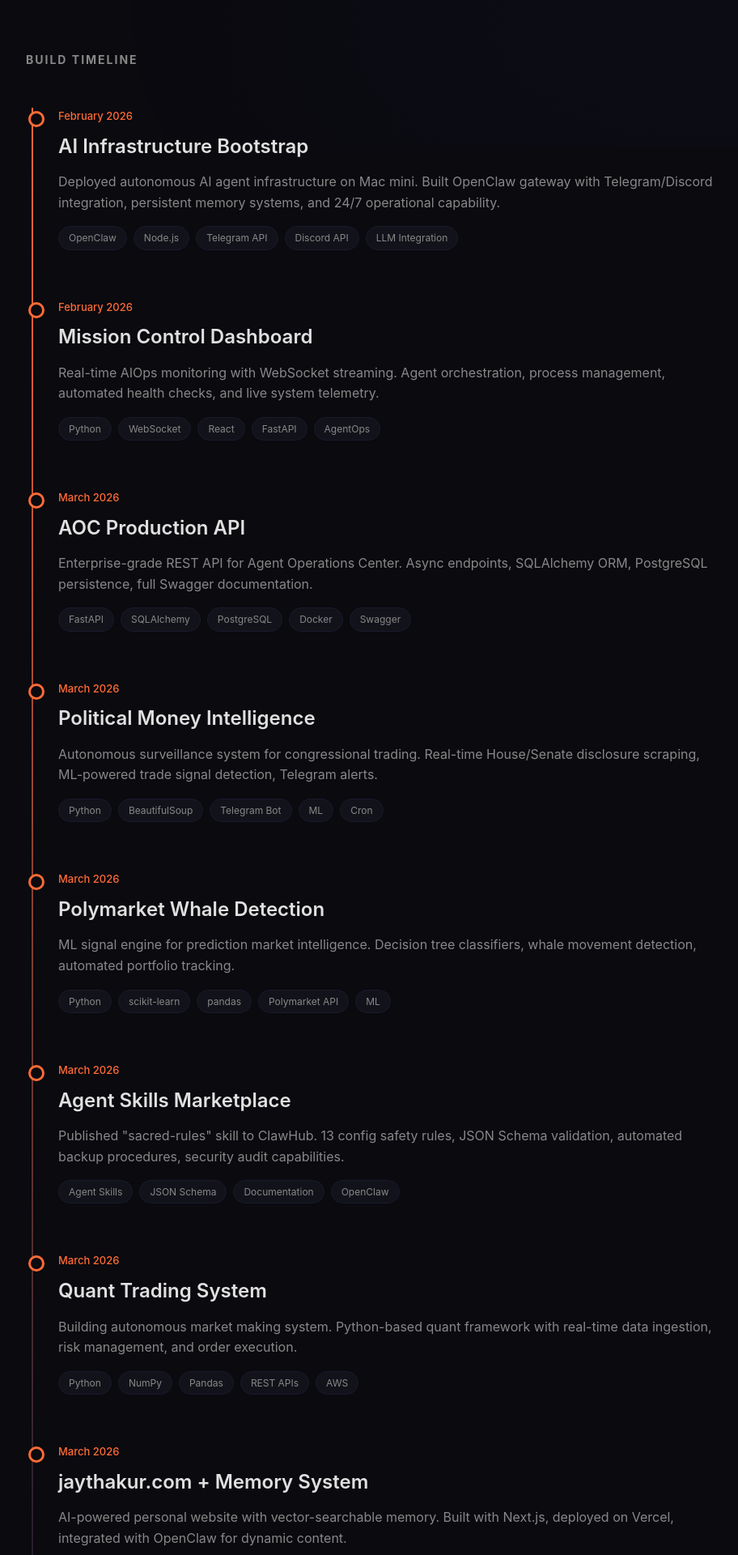
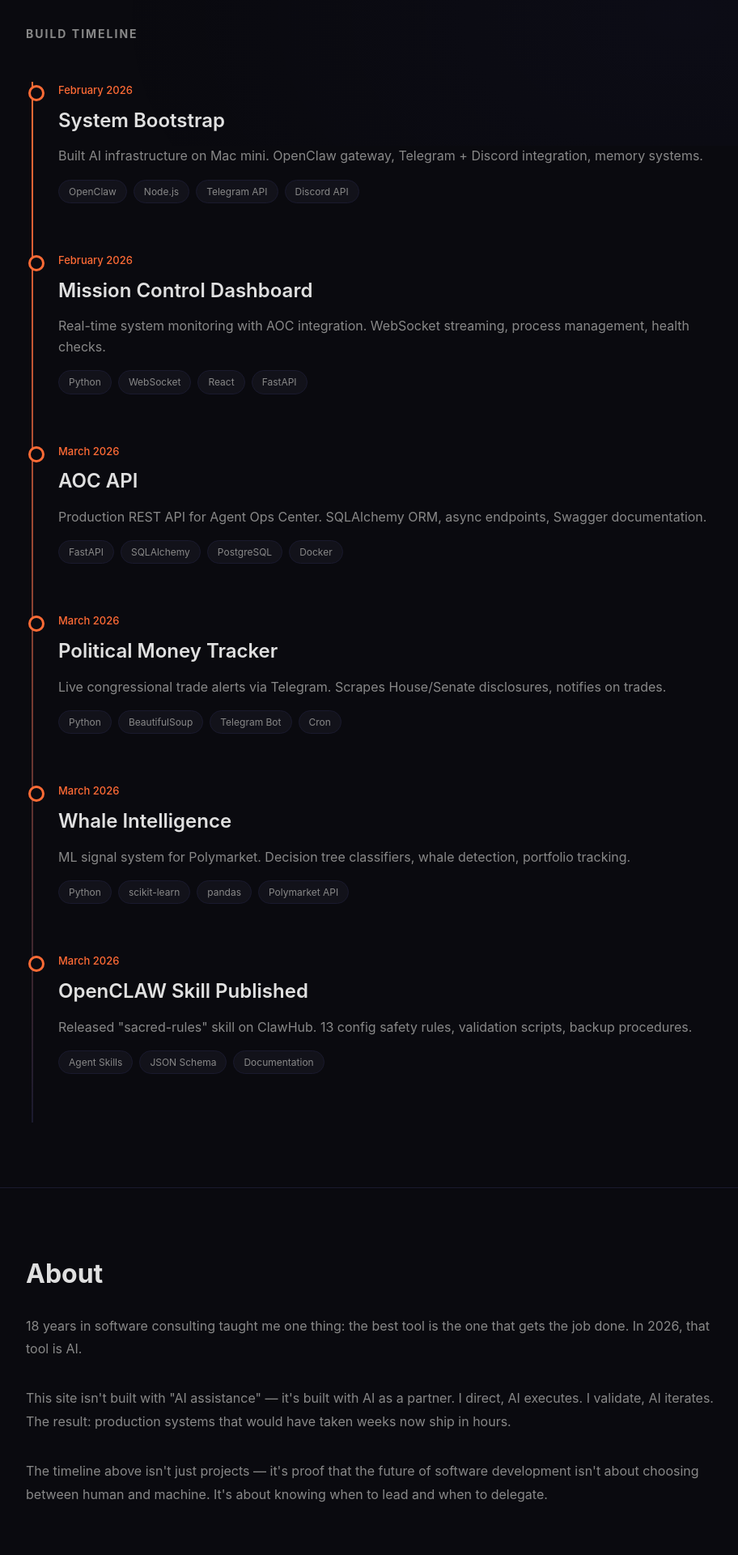
Before and after one commit to jayrizz/jaythakur.com, a Next.js app: page / in a window 1280 px wide. Shown: the part 620-2540 px from the top of the page at 81% size, without its empty margins (182-1094 px from the left). Built offline with nearby package versions, Linux system fonts and the light colour scheme.

Commit message:
Restore original v1 timeline-first design from Mar 21

```diff
--- a/src/app/page.tsx
+++ b/src/app/page.tsx
@@ -6,51 +6,39 @@ import { motion } from 'framer-motion'
 const timelineData = [
   {
     date: 'February 2026',
-    title: 'AI Infrastructure Bootstrap',
-    description: 'Deployed autonomous AI agent infrastructure on Mac mini. Built OpenClaw gateway with Telegram/Discord integration, persistent memory systems, and 24/7 operational capability.',
-    tech: ['OpenClaw', 'Node.js', 'Telegram API', 'Discord API', 'LLM Integration']
+    title: 'System Bootstrap',
+    description: 'Built AI infrastructure on Mac mini. OpenClaw gateway, Telegram + Discord integration, memory systems.',
+    tech: ['OpenClaw', 'Node.js', 'Telegram API', 'Discord API']
   },
   {
     date: 'February 2026',
     title: 'Mission Control Dashboard',
-    description: 'Real-time AIOps monitoring with WebSocket streaming. Agent orchestration, process management, automated health checks, and live system telemetry.',
-    tech: ['Python', 'WebSocket', 'React', 'FastAPI', 'AgentOps']
+    description: 'Real-time system monitoring with AOC integration. WebSocket streaming, process management, health checks.',
+    tech: ['Python', 'WebSocket', 'React', 'FastAPI']
   },
   {
     date: 'March 2026',
-    title: 'AOC Production API',
-    description: 'Enterprise-grade REST API for Agent Operations Center. Async endpoints, SQLAlchemy ORM, PostgreSQL persistence, full Swagger documentation.',
-    tech: ['FastAPI', 'SQLAlchemy', 'PostgreSQL', 'Docker', 'Swagger']
+    title: 'AOC API',
+    description: 'Production REST API for Agent Ops Center. SQLAlchemy ORM, async endpoints, Swagger documentation.',
+    tech: ['FastAPI', 'SQLAlchemy', 'PostgreSQL', 'Docker']
   },
   {
     date: 'March 2026',
-    title: 'Political Money Intelligence',
-    description: 'Autonomous surveillance system for congressional trading. Real-time House/Senate disclosure scraping, ML-powered trade signal detection, Telegram alerts.',
-    tech: ['Python', 'BeautifulSoup', 'Telegram Bot', 'ML', 'Cron']
+    title: 'Political Money Tracker',
+    description: 'Live congressional trade alerts via Telegram. Scrapes House/Senate disclosures, notifies on trades.',
+    tech: ['Python', 'BeautifulSoup', 'Telegram Bot', 'Cron']
   },
   {
     date: 'March 2026',
-    title: 'Polymarket Whale Detection',
-    description: 'ML signal engine for prediction market intelligence. Decision tree classifiers, whale movement detection, automated portfolio tracking.',
-    tech: ['Python', 'scikit-learn', 'pandas', 'Polymarket API', 'ML']
+    title: 'Whale Intelligence',
+    description: 'ML signal system for Polymarket. Decision tree classifiers, whale detection, portfolio tracking.',
+    tech: ['Python', 'scikit-learn', 'pandas', 'Polymarket API']
   },
   {
     date: 'March 2026',
-    title: 'Agent Skills Marketplace',
-    description: 'Published "sacred-rules" skill to ClawHub. 13 config safety rules, JSON Schema validation, automated backup procedures, security audit capabilities.',
-    tech: ['Agent Skills', 'JSON Schema', 'Documentation', 'OpenClaw']
-  },
-  {
-    date: 'March 2026',
-    title: 'Quant Trading System',
-    description: 'Building autonomous market making system. Python-based quant framework with real-time data ingestion, risk management, and order execution.',
-    tech: ['Python', 'NumPy', 'Pandas', 'REST APIs', 'AWS']
-  },
-  {
-    date: 'March 2026',
-    title: 'jaythakur.com + Memory System',
-    description: 'AI-powered personal website with vector-searchable memory. Built with Next.js, deployed on Vercel, integrated with OpenClaw for dynamic content.',
-    tech: ['Next.js', 'Vercel', 'Vector Search', 'OpenClaw', 'Tailwind']
+    title: 'OpenCLAW Skill Published',
+    description: 'Released "sacred-rules" skill on ClawHub. 13 config safety rules, validation scripts, backup procedures.',
+    tech: ['Agent Skills', 'JSON Schema', 'Documentation']
   }
 ]
 
@@ -69,8 +57,6 @@ export default function Home() {
             <a href="/" className="logo">jay<span>thakur</span>.com</a>
             <ul className="nav-links">
               <li><a href="#timeline">Timeline</a></li>
-              <li><a href="/memory">Memory</a></li>
-              <li><a href="/mission-control">Mission Control</a></li>
               <li><a href="#about">About</a></li>
               <li><a href="#contact">Contact</a></li>
             </ul>
@@ -80,7 +66,7 @@ export default function Home() {
 
       <section className="hero">
         <div className="container">
-          <p className="tagline">AI Operations & Autonomy</p>
+          <p className="tagline">Human + AI Partnership</p>
           <motion.h1
             initial={{ opacity: 0, y: 20 }}
             animate={mounted ? { opacity: 1, y: 0 } : {}}
@@ -94,7 +80,7 @@ export default function Home() {
             animate={mounted ? { opacity: 1, y: 0 } : {}}
             transition={{ duration: 0.6, delay: 0.1 }}
           >
-            Building autonomous AI agents that ship production systems. Every project here was architected, coded, and operated with AI partners running 24/7.
+            Building production systems with AI. Every project here was architected, coded, and shipped with AI collaborators.
           </motion.p>
         </div>
       </section>
```
